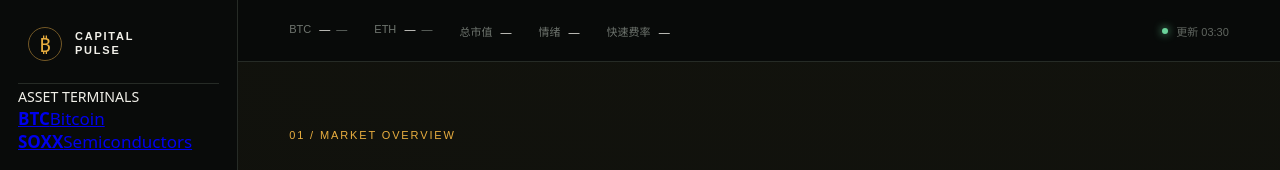
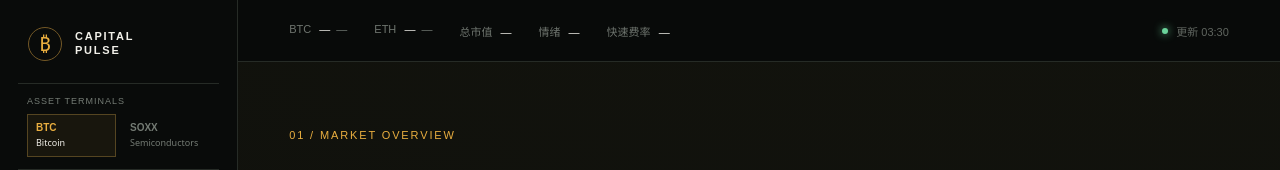
Before and after one commit to 13122387888-boop/btc-capital, a website: page index.html in a window 1280 px wide. Shown: the top 170 px of the page. Drawn offline with Linux system fonts and the light colour scheme; no server answers.

Commit message:
Style BTC/SOXX asset switcher

```diff
--- a/enhancements.css
+++ b/enhancements.css
@@ -2059,3 +2059,75 @@
     margin-top: 24px;
   }
 }
+/* Shared Capital Pulse asset switcher — kept local to the rail so the BTC shell stays intact. */
+.cp-asset-switcher {
+  padding: 12px 9px;
+  border-bottom: 1px solid var(--line);
+}
+
+.cp-asset-switcher > small {
+  display: block;
+  margin-bottom: 8px;
+  color: #747b74;
+  font: 9px var(--mono);
+  letter-spacing: .11em;
+}
+
+.cp-asset-switcher > div {
+  display: grid;
+  grid-template-columns: 1fr 1fr;
+  gap: 5px;
+}
+
+.cp-asset-switcher a {
+  min-width: 0;
+  padding: 7px 8px;
+  border: 1px solid transparent;
+  color: #747b74;
+  text-decoration: none;
+}
+
+.cp-asset-switcher a b,
+.cp-asset-switcher a span {
+  display: block;
+  overflow: hidden;
+  text-overflow: ellipsis;
+  white-space: nowrap;
+}
+
+.cp-asset-switcher a b {
+  font: 600 10px var(--mono);
+}
+
+.cp-asset-switcher a span {
+  margin-top: 3px;
+  font-size: 9px;
+}
+
+.cp-asset-switcher a:hover,
+.cp-asset-switcher a.active {
+  border-color: #554521;
+  background: rgba(233, 174, 63, .065);
+  color: var(--ink);
+}
+
+.cp-asset-switcher a.active b {
+  color: var(--gold);
+}
+
+.cp-asset-switcher + nav {
+  padding-top: 10px;
+}
+
+@media (max-height: 760px) and (min-width: 921px) {
+  .rail { padding-top: 14px; padding-bottom: 14px; }
+  .rail-brand { height: 50px; padding-bottom: 10px; }
+  .cp-asset-switcher { padding-block: 8px; }
+  .cp-asset-switcher > small { display: none; }
+  .cp-asset-switcher a { padding-block: 5px; }
+  .cp-asset-switcher a span { display: none; }
+  .rail nav { gap: 1px; }
+  .rail nav a { padding-top: 6px; padding-bottom: 6px; }
+  .rail nav small, .rail-foot small { display: none; }
+  .rail-foot { padding-top: 10px; padding-bottom: 6px; }
+}
```
